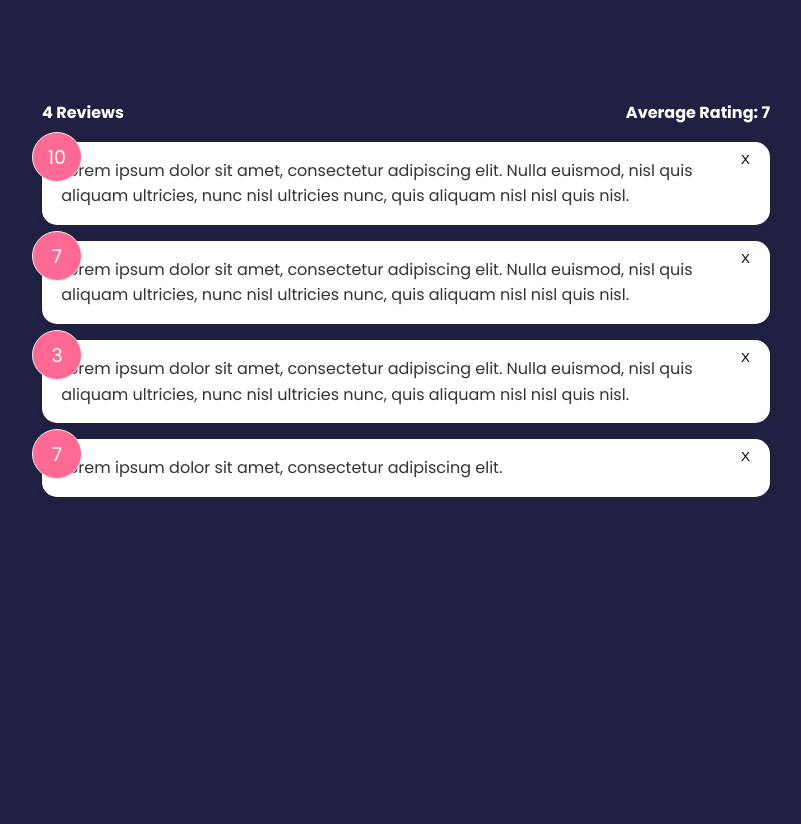
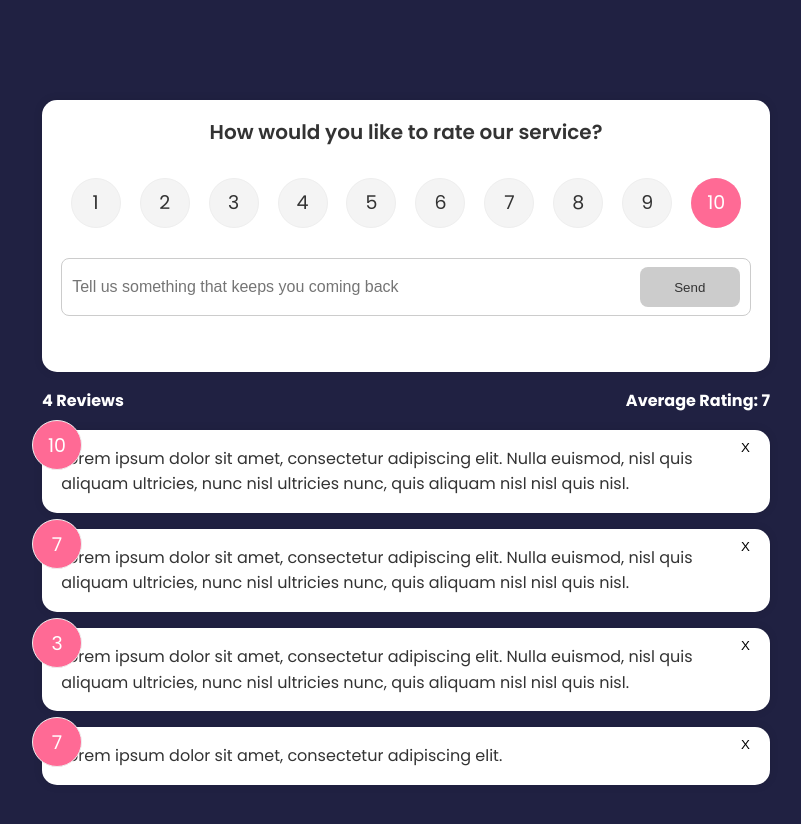
Before and after one commit to derrickmstrong/feedbackapp, a Svelte app: page / in a window 1280 px wide. Shown: the top 824 px of the page, without its empty margins (234-1035 px from the left). Before the commit the page ends 800 px from the top, so only its background shows below. Built offline with nearby package versions, Linux system fonts and the light colour scheme.

Commit message:
Add FeedbackForm and Rating components

```diff
--- a/package.json
+++ b/package.json
@@ -19,6 +19,7 @@
     "svelte": "^3.55.0"
   },
   "dependencies": {
-    "sirv-cli": "^2.0.0"
+    "sirv-cli": "^2.0.0",
+    "uuid": "^9.0.1"
   }
 }
--- a/src/App.svelte
+++ b/src/App.svelte
@@ -1,4 +1,5 @@
 <script>
+    import FeedbackForm from "./components/FeedbackForm.svelte";
     import FeedbackList from "./components/FeedbackList.svelte";
     import FeedbackStats from "./components/FeedbackStats.svelte";
 
@@ -40,9 +41,16 @@
 		feedback = feedback.filter((f) => f.id !== itemId);
 	}
 
+	// add feedback
+	const addFeedback = (e) => {
+		const newFeedback = e.detail;
+		feedback = [newFeedback, ...feedback];
+	}
+
 </script>
 
 <main class="container">
+	<FeedbackForm on:submit={addFeedback}/>
 	<FeedbackStats {count} {average} />
 	<FeedbackList feedback={feedback} on:delete={deleteFeedback} />
 </main>
--- /dev/null
+++ b/src/components/Button.svelte
@@ -0,0 +1,45 @@
+<script>
+    export let style = 'primary';
+    export let type = 'submit';
+    export let disabled = false;
+</script>
+
+<button {type} {disabled} class={style}>
+    <slot></slot>
+</button>
+
+<style>
+  button {
+    color: #0eb3a0;
+    border: 0;
+    border-radius: 8px;
+    width: 100px;
+    height: 40px;
+    cursor: pointer;
+  }
+
+  .primary {
+    background-color: #202142;
+  }
+
+  .secondary {
+    background: #ff6a95;
+  }
+
+  button:hover {
+    transform: scale(0.98);
+    opacity: 0.9;
+  }
+
+  button:disabled{
+    background-color: #cccccc;
+    color: #333;
+    cursor:auto;
+  }
+
+  button:disabled:hover{
+    transform:scale(1);
+    opacity: 1;
+  }
+
+</style>
--- /dev/null
+++ b/src/components/FeedbackForm.svelte
@@ -0,0 +1,105 @@
+<script>
+    import {v4 as uuidv4} from 'uuid';
+    import {createEventDispatcher} from 'svelte';
+    import Button from "./Button.svelte";
+    import Card from "./Card.svelte";
+    import RatingSelect from "./RatingSelect.svelte";
+
+    let rating = 10;
+    let text = '';
+    let btnDisabled = true;
+    let min = 10;
+    let msg = '';
+
+    const dispatch = createEventDispatcher();
+
+    const handleInput = (e) => {
+        text = e.target.value;
+        // check if text is at least 10 characters
+        if (text.trim().length <= min) {
+            btnDisabled = true;
+            // set msg to error message
+            msg = `Please enter at least ${min} characters`;
+        } else {
+            btnDisabled = false;
+            // set msg to empty string
+            msg = '';
+        };
+    }
+
+    const handleSelected = (e) => rating = e.detail;
+
+    const handleSubmit = () => {
+        console.log('testing');
+        if (text.trim().length > min) {
+            const newFeedback = {
+                id: uuidv4(),
+                rating: +rating,
+                text,
+            };
+            console.log('newFeedback', newFeedback);
+            // send feedback to parent component
+            dispatch('submit', newFeedback);
+
+            // reset form
+            text = '';
+        }
+    }
+</script>
+
+<Card>
+    <header>
+        <h2>How would you like to rate our service?</h2>
+    </header>
+    <form on:submit|preventDefault={handleSubmit}>
+        <RatingSelect on:rating-select={handleSelected} />
+        <div class="input-group">
+            <input type="text" on:input={handleInput} bind:value={text} placeholder="Tell us something that keeps you coming back">
+            <Button disabled={btnDisabled}>Send</Button>
+        </div>
+        {#if msg}
+            <div class="message">{msg}</div>
+        {:else}
+            <div class="message"></div>
+        {/if}
+    </form>
+</Card>
+
+<style>
+  header {
+    max-width: 400px;
+    margin: auto;
+  }
+
+  header h2 {
+    font-size: 1.25rem;
+    font-weight: 600;
+    text-align: center;
+  }
+
+  .input-group {
+    display: flex;
+    flex-direction: row;
+    border: 1px solid #ccc;
+    padding: 8px 10px;
+    border-radius: 8px;
+    margin-top: 15px;
+  }
+
+  input {
+    flex-grow: 2;
+    border: none;
+    font-size: 16px;
+  }
+
+  input:focus {
+    outline: none;
+  }
+
+  .message{
+    padding-top: 10px;
+    text-align: center;
+    color: rebeccapurple;
+    height: 40px;
+  }
+</style>
--- /dev/null
+++ b/src/components/RatingSelect.svelte
@@ -0,0 +1,105 @@
+<script>
+    import {createEventDispatcher} from 'svelte';
+
+    let selected = 10;
+
+    const dispatch = createEventDispatcher();
+
+    const onChange = (e) => {
+        selected = e.currentTarget.value;
+        dispatch('rating-select', selected);
+    }
+</script>
+
+<ul class="rating">
+  <li>
+    <input type="radio" id="num1" name="rating" value="1" on:change={onChange} checked={selected===1} />
+    <label for="num1">1</label>
+  </li>
+  <li>
+    <input type="radio" id="num2" name="rating" value="2" on:change={onChange} checked={selected===2} />
+    <label for="num2">2</label>
+  </li>
+  <li>
+    <input type="radio" id="num3" name="rating" value="3" on:change={onChange} checked={selected===3} />
+    <label for="num3">3</label>
+  </li>
+  <li>
+    <input type="radio" id="num4" name="rating" value="4" on:change={onChange} checked={selected===4} />
+    <label for="num4">4</label>
+  </li>
+  <li>
+    <input type="radio" id="num5" name="rating" value="5" on:change={onChange} checked={selected===5} />
+    <label for="num5">5</label>
+  </li>
+  <li>
+    <input type="radio" id="num6" name="rating" value="6" on:change={onChange} checked={selected===6} />
+    <label for="num6">6</label>
+  </li>
+  <li>
+    <input type="radio" id="num7" name="rating" value="7" on:change={onChange} checked={selected===7} />
+    <label for="num7">7</label>
+  </li>
+  <li>
+    <input type="radio" id="num8" name="rating" value="8" on:change={onChange} checked={selected===8} />
+    <label for="num8">8</label>
+  </li>
+  <li>
+    <input type="radio" id="num9" name="rating" value="9" on:change={onChange} checked={selected===9} />
+    <label for="num9">9</label>
+  </li>
+  <li>
+    <input type="radio" id="num10" name="rating" value="10" on:change={onChange} checked={selected===10} />
+    <label for="num10">10</label>
+  </li>
+</ul>
+
+<style>
+  .rating {
+    display: flex;
+    align-items: center;
+    justify-content: space-around;
+    margin: 30px 0;
+  }
+
+  .rating li {
+    position: relative;
+    background: #f4f4f4;
+    width: 50px;
+    height: 50px;
+    padding: 10px;
+    text-align: center;
+    border-radius: 50%;
+    font-size: 19px;
+    border: 1px #eee solid;
+    transition: 0.3s;
+  }
+
+  .rating li label {
+    position: absolute;
+    top: 50%;
+    left: 50%;
+    width: 50px;
+    height: 50px;
+    padding: 10px;
+    border-radius: 50%;
+    transform: translate(-50%, -50%);
+    cursor: pointer;
+  }
+
+  .rating li:hover {
+    background: #ff6a95;
+    color: #fff;
+  }
+
+  /* Make actual radio select invisible */
+  [type='radio'] {
+    opacity: 0;
+  }
+
+  /* Use the sibling select */
+  [type='radio']:checked ~ label {
+    background: #ff6a95;
+    color: #fff;
+  }
+</style>
```
Also changed, not shown: 1 other file (tests, documents, lock files or other folders).
